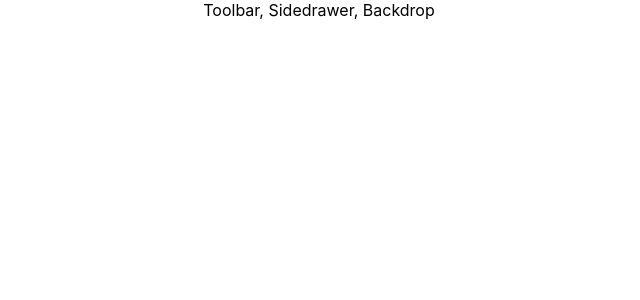
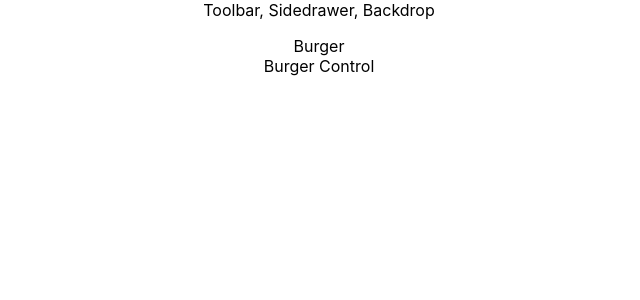
Before and after one commit to Sparrow48/burger-builder, a React (Create React App) app: page / in a window 1280 px wide. Shown: the top 300 px of the page, without its empty margins (321-961 px from the left). Built offline with nearby package versions, Linux system fonts and the light colour scheme.

Commit message:
Start implementing BurgerBuilder component

```diff
--- a/src/App.js
+++ b/src/App.js
@@ -2,12 +2,15 @@ import React, { Component } from "react";
 import classes from "./App.module.css";
 
 import Layout from "./components/Layout/Layout";
+import BurgerBuilder from "./containers/BurgerBuilder/BurgerBuilder";
 
 class App extends Component {
   render() {
     return (
       <div className={classes.App}>
-        <Layout></Layout>
+        <Layout>
+          <BurgerBuilder />
+        </Layout>
       </div>
     );
   }
--- a/src/components/Layout/Layout.js
+++ b/src/components/Layout/Layout.js
@@ -1,11 +1,12 @@
 import React from "react";
 
 import Aux from "../../hoc/aux";
+import classes from "./Layout.module.css";
 
 const layout = props => (
   <Aux>
     <div>Toolbar, Sidedrawer, Backdrop</div>
-    <main>{props.children}</main>
+    <main className={classes.Content}>{props.children}</main>
   </Aux>
 );
 
--- /dev/null
+++ b/src/components/Layout/Layout.module.css
@@ -0,0 +1,3 @@
+.Content {
+  margin: 16px;
+}
--- /dev/null
+++ b/src/containers/BurgerBuilder/BurgerBuilder.js
@@ -0,0 +1,16 @@
+import React, { Component } from "react";
+
+import Aux from "../../hoc/aux";
+
+class BurgerBuilder extends Component {
+  render() {
+    return (
+      <Aux>
+        <div>Burger</div>
+        <div>Burger Control</div>
+      </Aux>
+    );
+  }
+}
+
+export default BurgerBuilder;
```
